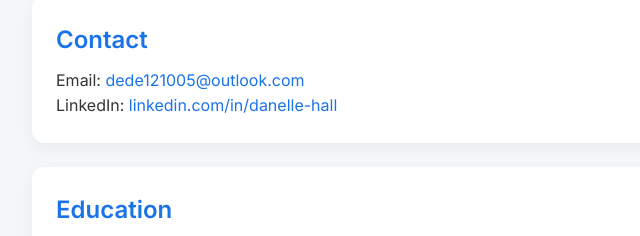
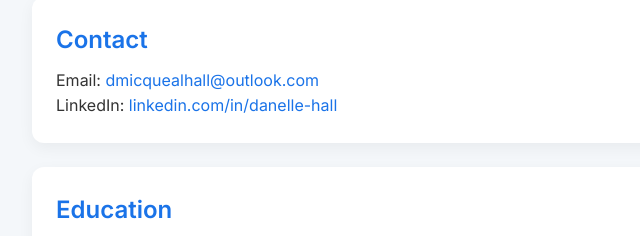
Before and after one commit to labscamover9/ThePoetSKL-temps, a plain HTML site: page index.html in a window 1280 px wide. Shown: the part 159-395 px from the top of the page, 0-640 px from the left. Drawn offline with Linux system fonts and the light colour scheme.

Commit message:
Update index.html

```diff
--- a/index.html
+++ b/index.html
@@ -95,7 +95,7 @@
 
   <section>
     <h2>Contact</h2>
-    <p>Email: <a href="mailto:dmicquealhall@outlook.com">dede121005@outlook.com</a></p>
+    <p>Email: <a href="mailto:dmicquealhall@outlook.com">dmicquealhall@outlook.com</a></p>
     <p>LinkedIn: <a href="https://www.linkedin.com/in/danelle-hall-77944130b" target="_blank">linkedin.com/in/danelle-hall</a></p>
   </section>
 
```
